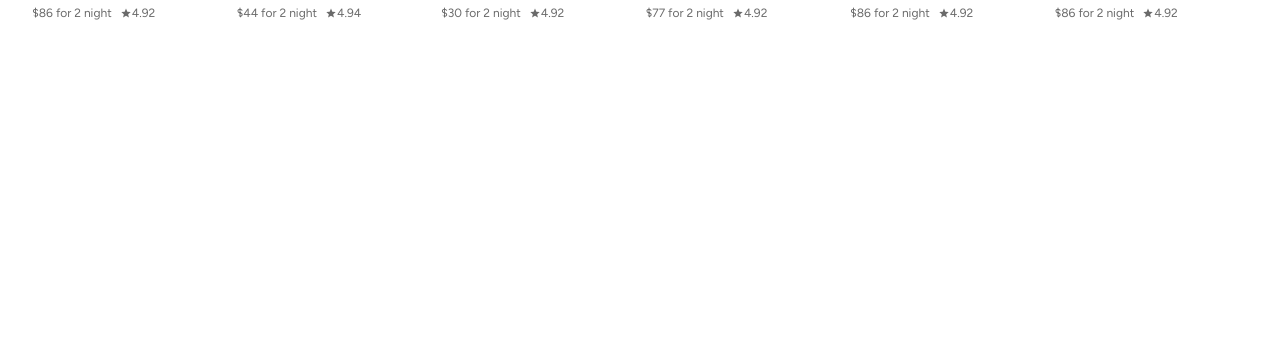
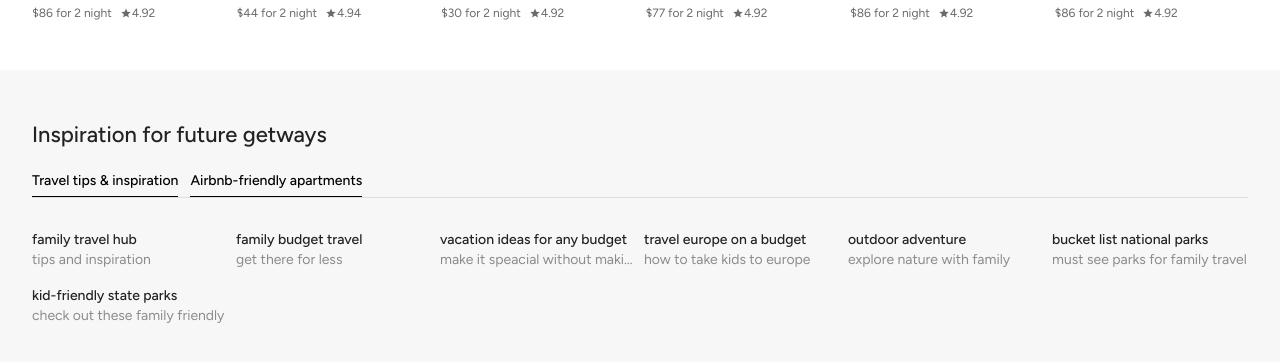
Before and after one commit to raiyan1999j/bp-career-3, a React (Vite) app: page / in a window 1280 px wide. Shown: the part 3083-3445 px from the top of the page. Before the commit the page ends 3104 px from the top, so only its background shows below. Built offline with nearby package versions, Linux system fonts and the light colour scheme.

Commit message:
article ui -fixed width

```diff
--- a/src/App.tsx
+++ b/src/App.tsx
@@ -1,4 +1,5 @@
 import "./App.css";
+import Article from "./components/article/page";
 import Navbar from "./components/navbar/page";
 import Products from "./components/products/page";
 
@@ -11,6 +12,7 @@ export default function App(){
 
     <main>
       <Products/>
+      <Article/>
     </main>
 
     <footer>
--- /dev/null
+++ b/src/components/article/page.tsx
@@ -0,0 +1,9 @@
+import Tabs from "./tabs";
+
+export default function Article(){
+    return(
+        <>
+        <Tabs/>
+        </>
+    )
+}
--- /dev/null
+++ b/src/components/article/tabs.tsx
@@ -0,0 +1,159 @@
+import { MdKeyboardArrowDown } from "react-icons/md";
+
+type TabTopicsType = {
+    title:string | null,
+    info:string | null,
+    icon?: React.ReactNode,
+    link?: string | null
+    }
+
+const tabMenu: string [] = ["Travel tips & inspiration","Airbnb-friendly apartments"];
+
+const tabTopics:TabTopicsType[][] = [
+    [
+        {
+            title:"family travel hub",
+            info:"tips and inspiration"
+        },
+        {
+            title:"family budget travel",
+            info:"get there for less"
+        },
+        {
+            title:"vacation ideas for any budget",
+            info:"make it speacial without making it"
+        },
+        {
+            title:"travel europe on a budget",
+            info:"how to take kids to europe"
+        },
+        {
+            title:"outdoor adventure",
+            info:"explore nature with family"
+        },
+        {
+            title:"bucket list national parks",
+            info:"must see parks for family travel"
+        },
+        {
+            title:"kid-friendly state parks",
+            info:"check out these family friendly"
+        }
+    ],
+    [
+        {
+            title:"albuquerque",
+            info:"new maxico"
+        },
+        {
+            title:"arlington,tx",
+            info:"texas"
+        },
+        {
+            title:"atlanta metro",
+            info:"georgia"
+        },
+        {
+            title:"augusta",
+            info:"georgia"
+        },
+        {
+            title:"austin metro",
+            info:"texas"
+        },
+        {
+            title:"baton rouge",
+            info:"louisiana"
+        },
+        {
+            title:"bentonville",
+            info:"arkansas"
+        },
+        {
+            title:"birmingham",
+            info:"alabma"
+        },
+        {
+            title:"boise",
+            info:"idaho"
+        },
+        {
+            title:"boston metro",
+            info:"massachusetts"
+        },
+        {
+            title:"boulder",
+            info:"colorado"
+        },
+        {
+            title:"charlotte",
+            info:"north caroline"
+        },
+        {
+            title:"chicago metro",
+            info:"lllionois"
+        },
+        {
+            title:"cincinnati",
+            info:"ohio"
+        },
+        {
+            title:"columbus",
+            info:"ohio"
+        },
+        {
+            title:"cristview",
+            info:"florida"
+        },
+        {
+            title:"dallas",
+            info:"texas"
+        },
+        {
+            title:"show more",
+            info:null,
+            icon:<MdKeyboardArrowDown />,
+            link:"#"
+        }
+    ]
+]
+export default function Tabs(){
+    return(
+        <>
+        <section className="py-12 px-8 bg-[#F7F7F7] mt-[49px]">
+            <div className="w-full">
+                <h2 className="figtree font-medium text-[#222222] text-[22px]">
+                    Inspiration for future getways
+                </h2>
+            </div>
+
+            <div className="flex flex-row gap-x-3 w-full border-b border-b-[#DDDDDD] py-[6px] mt-[14px]">
+                {
+                    tabMenu.map((items,index)=>{
+                        return <button className="figtree font-medium text-sm relative after:content-'' after:table after:absolute after:-bottom-1.5 after:h-[1px] after:w-full after:bg-black" key={index}>
+                            {items}
+                        </button>
+                    })
+                }
+            </div>
+
+            <div className="grid grid-cols-6 gap-x-2 gap-y-4 mt-8">
+                {
+                    tabTopics[0].map((items,index)=>{
+                        return <div key={index}>
+                            <a href="#" className="flex flex-col">
+                                <span className="figtree font-medium text-sm text-[#222222]">
+                                    {items.title}
+                                </span>
+                                <span className="figtree font-normal text-sm text-[#222222]/50 truncate">
+                                    {items.info}
+                                </span>
+                            </a>
+                        </div>
+                    })
+                }
+            </div>
+        </section>
+        </>
+    )
+}
```
